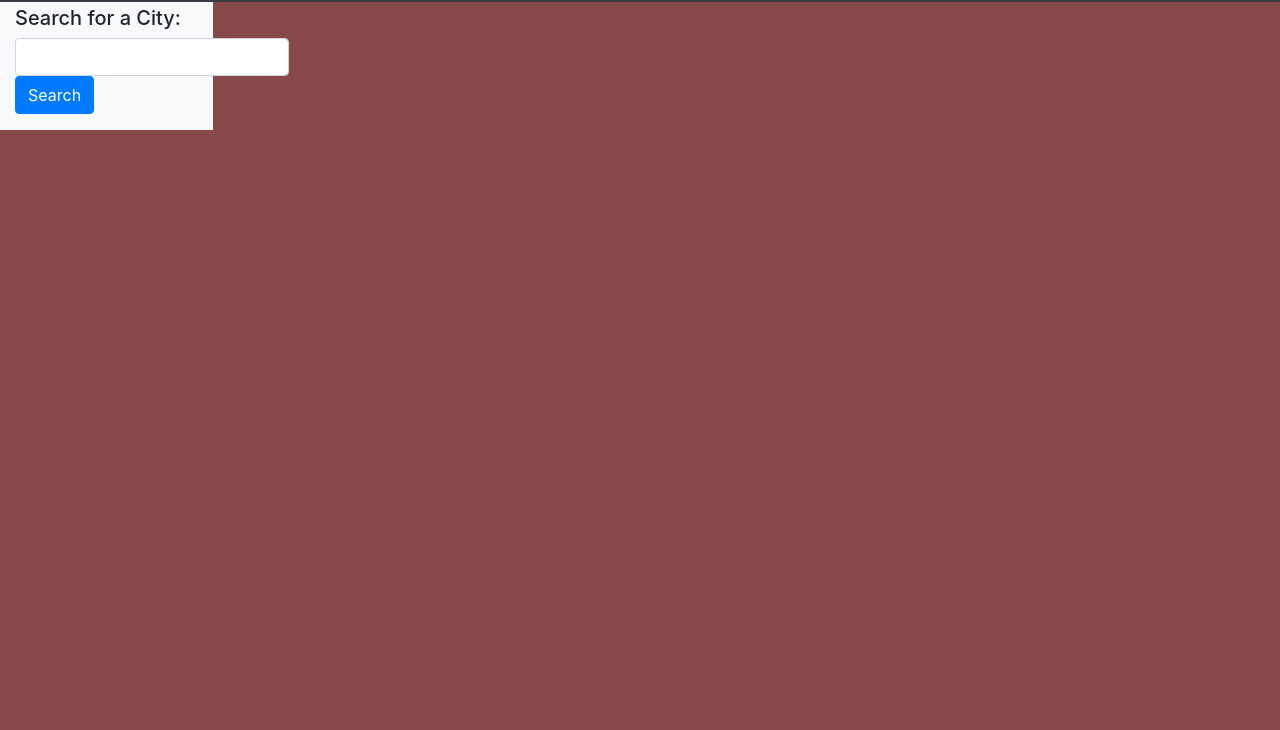
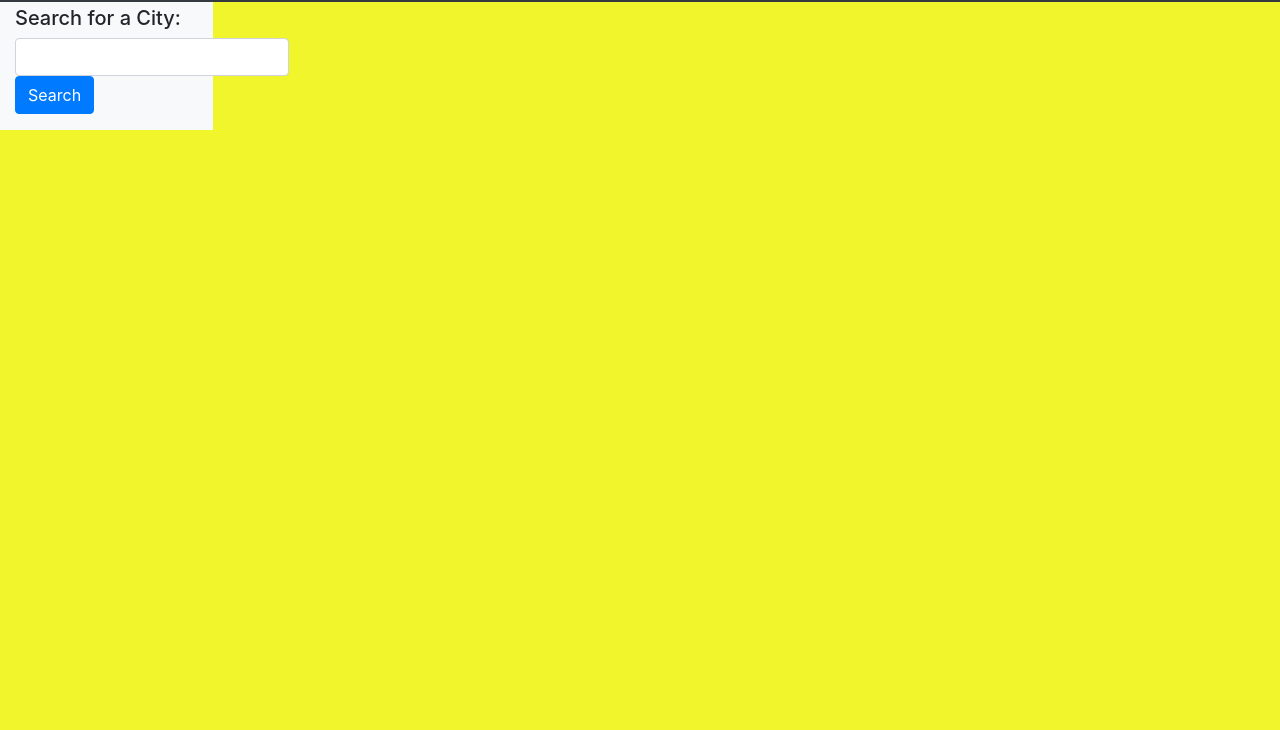
Before and after one commit to LondaNH/Londa-Weather-Dash, a plain HTML site: page index.html in a window 1280 px wide. Shown: the part 70-800 px from the top of the page. Drawn offline with nearby package versions, Linux system fonts and the light colour scheme.

Commit message:
updated style on css

```diff
--- a/Assets/style.css
+++ b/Assets/style.css
@@ -1,5 +1,5 @@
 body {
-    background-color: rgb(134, 72, 72);
+    background-color: rgb(241, 245, 44);
   }
 .forecastCards{
     margin: 15px !important;
```
Also changed, not shown: index.html (+2 -2 lines).
